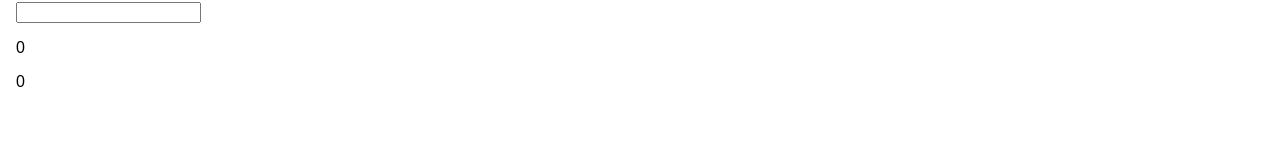
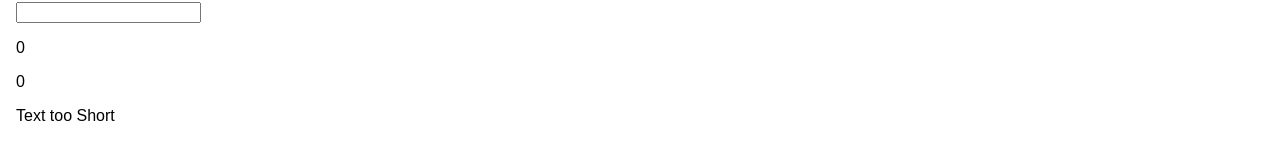
Before and after one commit to Jason-Carrillo/react-exercises, a React (Create React App) app in the folder src/lists-conditionals--assignment-problem/: page / in a window 1280 px wide. Shown: the part 190-350 px from the top of the page. Built offline with nearby package versions, Linux system fonts and the light colour scheme.

Commit message:
added text length conditional to display text if too short of long enough

```diff
--- a/src/lists-conditionals--assignment-problem/src/ValidationComponent.js
+++ b/src/lists-conditionals--assignment-problem/src/ValidationComponent.js
@@ -5,6 +5,11 @@ class ValidationComponent extends Component {
         return (
             <div>
                 <p>{this.props.textLength}</p>
+                { this.props.textLength < 5 ?
+                    <p>Text too Short</p>
+                    :
+                    <p>Text Long Enough</p>
+                }
             </div>
         );
     }
```
Also changed, not shown: 1 other file (tests, documents, lock files or other folders).
